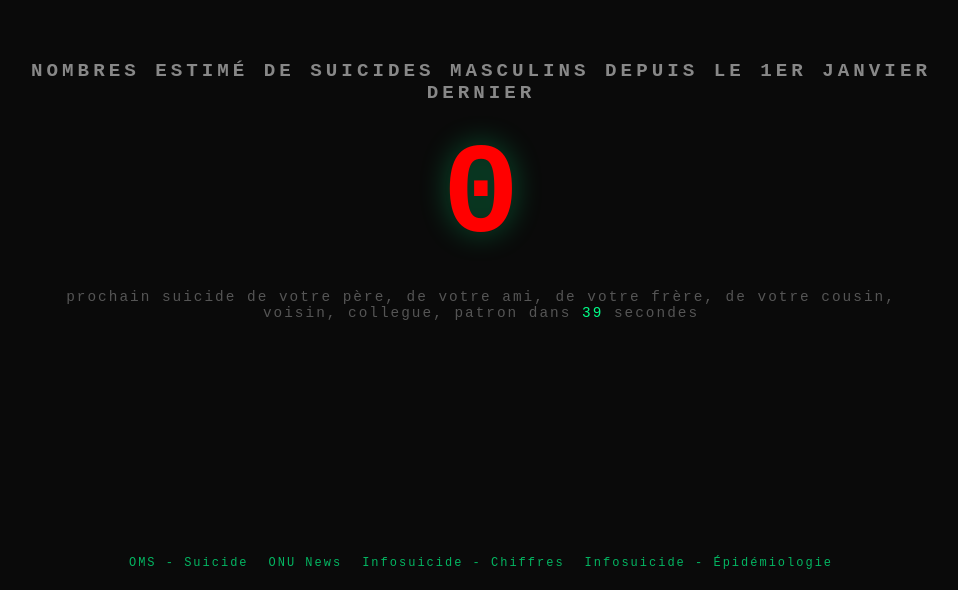
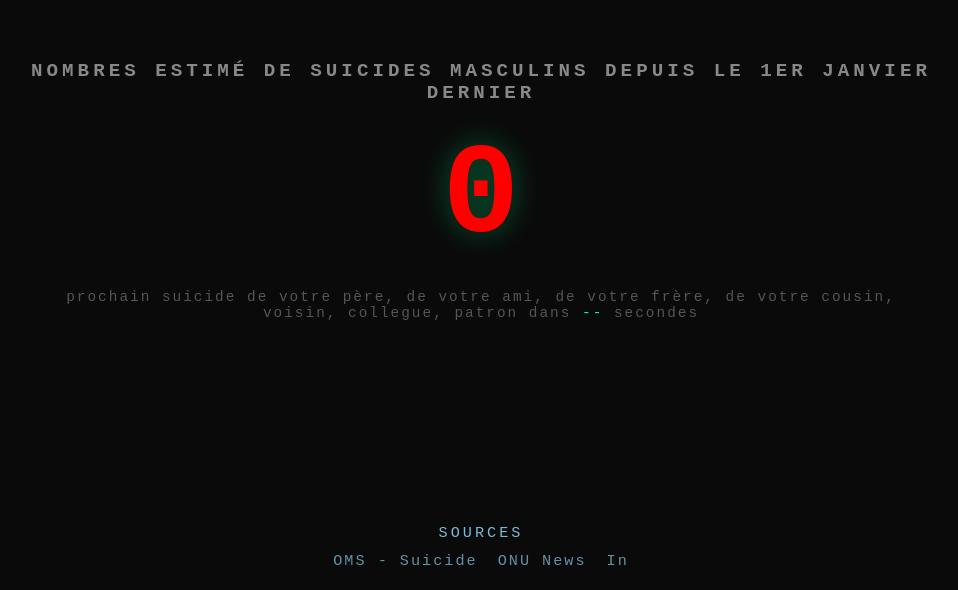
Before and after one commit to Elarass/compteur, a website: page index.html in a window 1280 px wide. Shown: the part 210-800 px from the top of the page, without its empty margins (159-1117 px from the left). Drawn offline with Linux system fonts and the light colour scheme; no server answers.

Commit message:
Add files via upload

```diff
--- a/index.html
+++ b/index.html
@@ -49,15 +49,28 @@
             left: 50%;
             transform: translateX(-50%);
             display: flex;
+            flex-direction: column;
+            align-items: center;
+            gap: 10px;
+            width: 90%;
+        }
+        .liens .sources-title {
+            color: #87ceeb;
+            font-size: 0.95rem;
+            letter-spacing: 3px;
+            text-transform: uppercase;
+            opacity: 0.9;
+        }
+        .liens-list {
+            display: flex;
             gap: 20px;
             flex-wrap: wrap;
             justify-content: center;
-            width: 90%;
         }
         .liens a {
-            color: #00ff88;
+            color: #87ceeb;
             text-decoration: none;
-            font-size: 0.75rem;
+            font-size: 0.95rem;
             letter-spacing: 2px;
             opacity: 0.7;
             transition: opacity 0.3s;
@@ -80,11 +93,11 @@
                 font-size: 0.75rem;
                 letter-spacing: 1px;
             }
-            .liens {
+            .liens-list {
                 gap: 10px;
             }
             .liens a {
-                font-size: 0.65rem;
+                font-size: 0.85rem;
             }
         }
     </style>
@@ -97,30 +110,8 @@
     </div>
 
     <div class="liens">
-        <a href="https://www.who.int/fr/news-room/fact-sheets/detail/suicide" target="_blank">OMS - Suicide</a>
-        <a href="https://news.un.org/fr/story/2023/09/1138447" target="_blank">ONU News</a>
-        <a href="https://www.infosuicide.org/guide/suicide-et-sa-prevention/le-phenomene-suicidaire/quelques-chiffres/" target="_blank">Infosuicide - Chiffres</a>
-        <a href="https://www.infosuicide.org/reperes/epidemiologie/epidemiologie-dans-le-monde/" target="_blank">Infosuicide - Épidémiologie</a>
-    </div>
-
-    <script>
-        async function loadCount() {
-            const res = await fetch('/count');
-            const data = await res.json();
-            document.getElementById('count').textContent = data.count;
-        }
-
-        function updateCountdown() {
-            const now = new Date();
-            const seconds = 59 - now.getSeconds();
-            document.getElementById('next').textContent = seconds;
-        }
-
-        loadCount();
-        updateCountdown();
-
-        setInterval(loadCount, 1000);
-        setInterval(updateCountdown, 1000);
-    </script>
-</body>
-</html>
+        <span class="sources-title">Sources</span>
+        <div class="liens-list">
+            <a href="https://www.who.int/fr/news-room/fact-sheets/detail/suicide" target="_blank">OMS - Suicide</a>
+            <a href="https://news.un.org/fr/story/2023/09/1138447" target="_blank">ONU News</a>
+            <a href="https://www.infosuicide.org/guide/suicide-et-sa-prevention/le-phenomene-suicidaire/quelques-chiffres/" target="_blank">In
```
